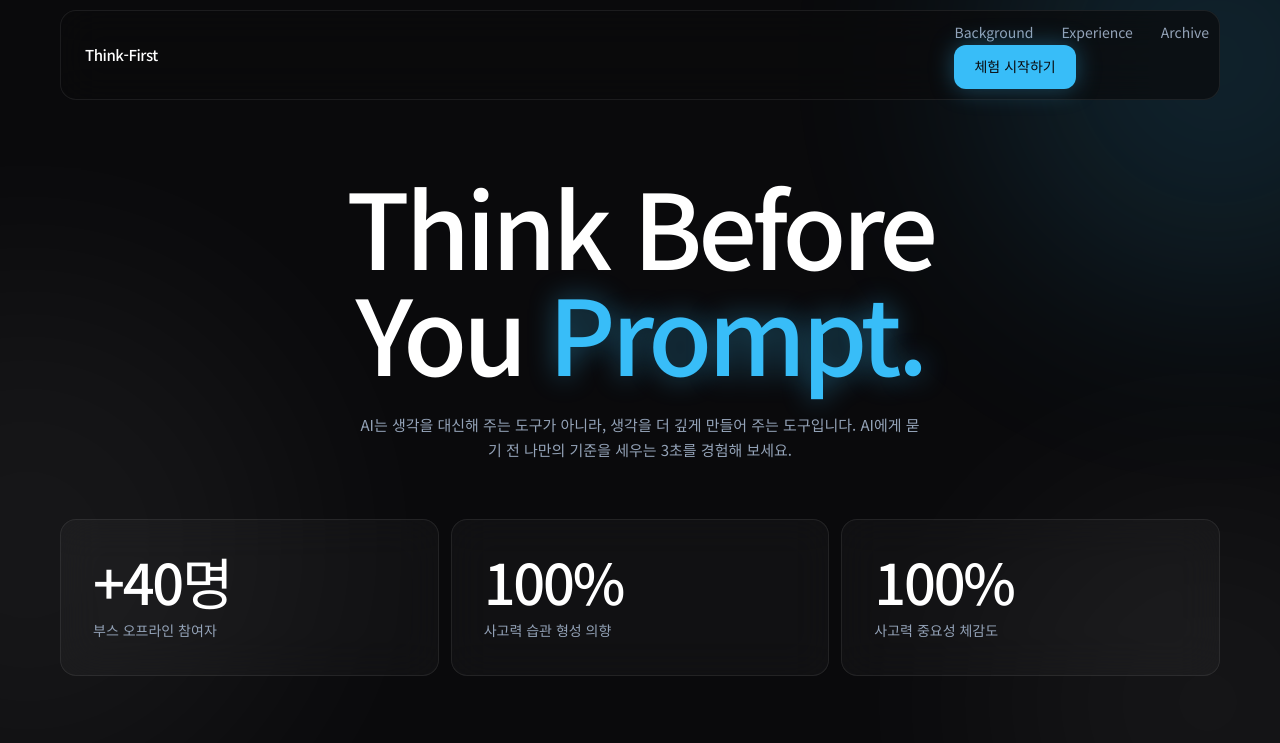
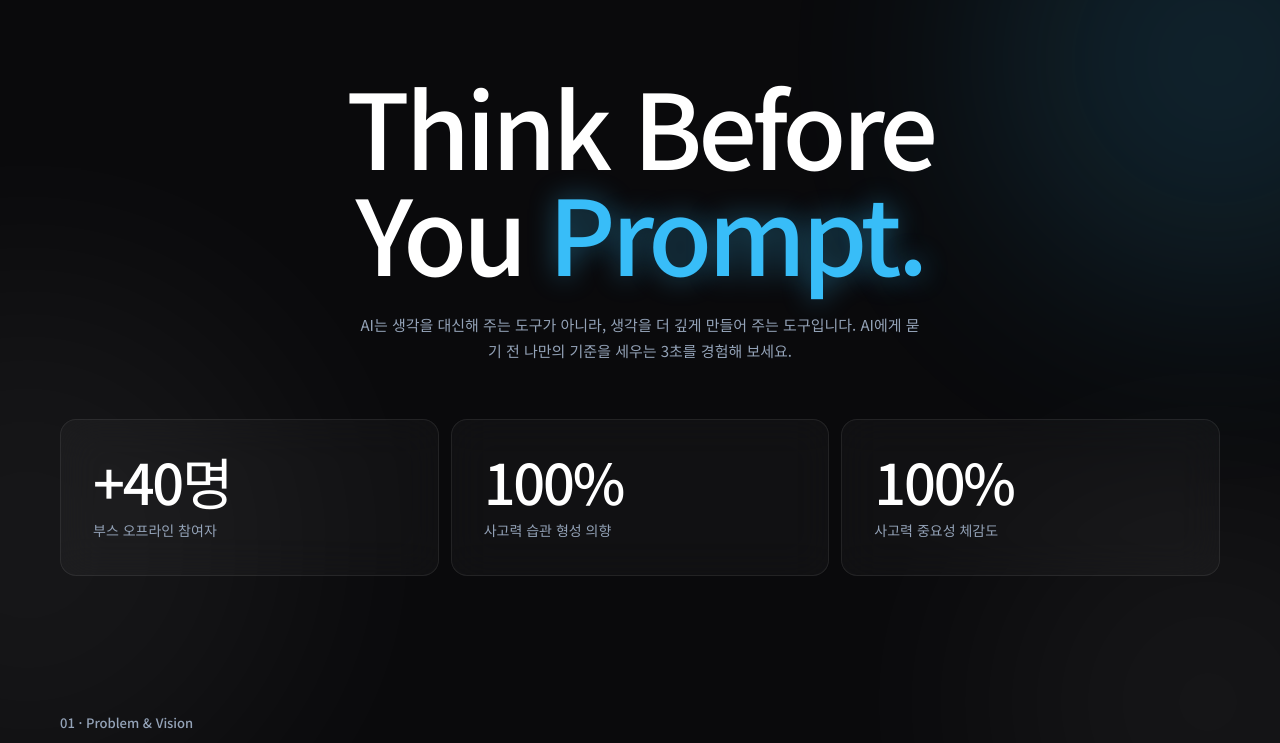
Before and after one commit to saveinmemories/BrainFirst, a plain HTML site: page index.html in a window 1280 px wide. Shown: the top 743 px of the page. Drawn offline with Linux system fonts and the light colour scheme.

Commit message:
Update index.html

```diff
--- a/index.html
+++ b/index.html
@@ -116,10 +116,6 @@ b,strong{font-weight:500}
 </head>
 <body>
 <div class="orbs" aria-hidden="true"><div class="orb o1"></div><div class="orb o2"></div><div class="orb o3"></div></div>
-<nav><div class="glass">
-<span class="lg">Think-First <small></span>
-<div class="links"><a href="#bg">Background</a><a href="#exp">Experience</a><a href="#arc">Archive</a></div>
-<a class="pill" href="#exp">체험 시작하기</a></div></nav>
 
 <div class="wrap">
 <header class="hero">
```
